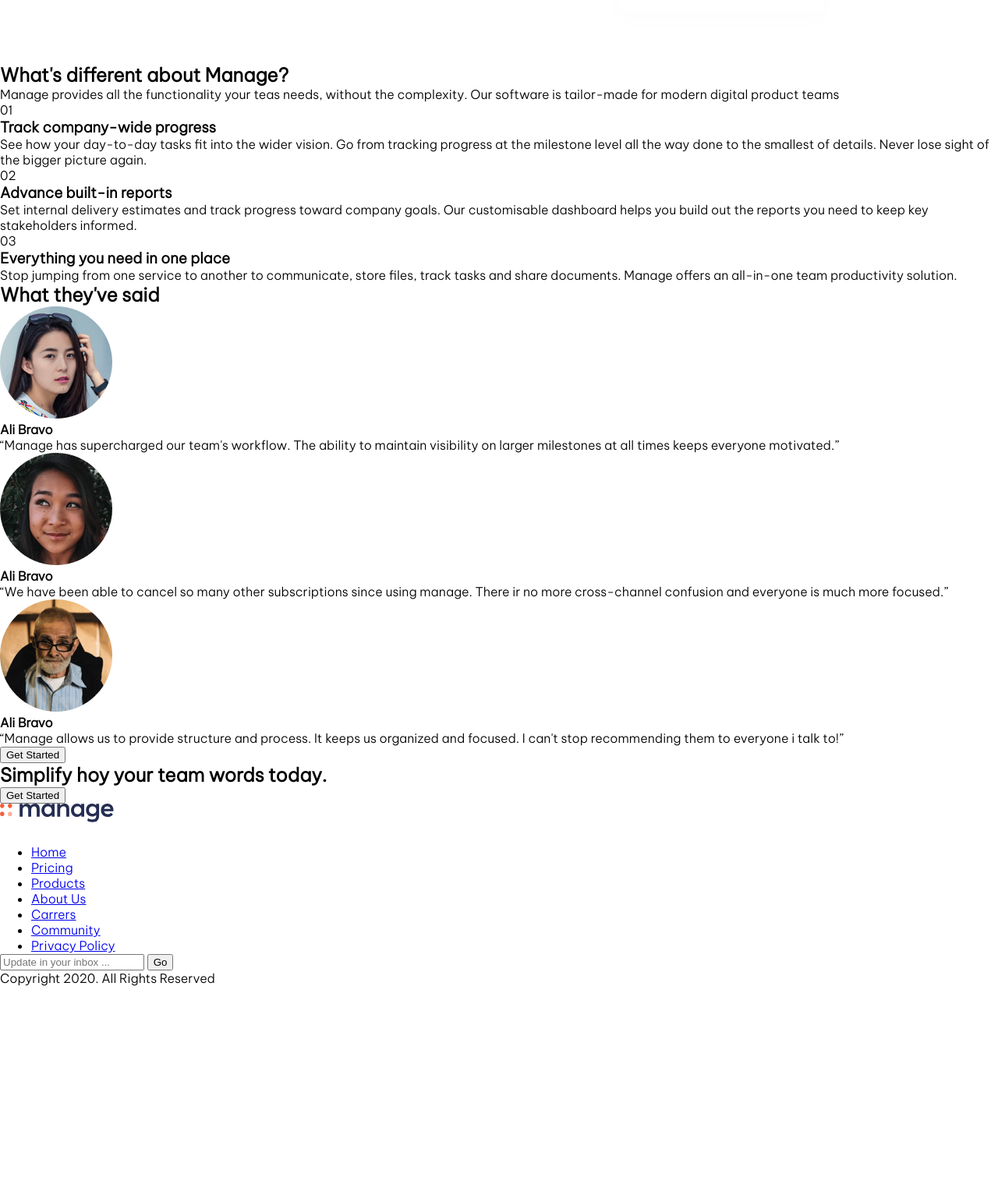
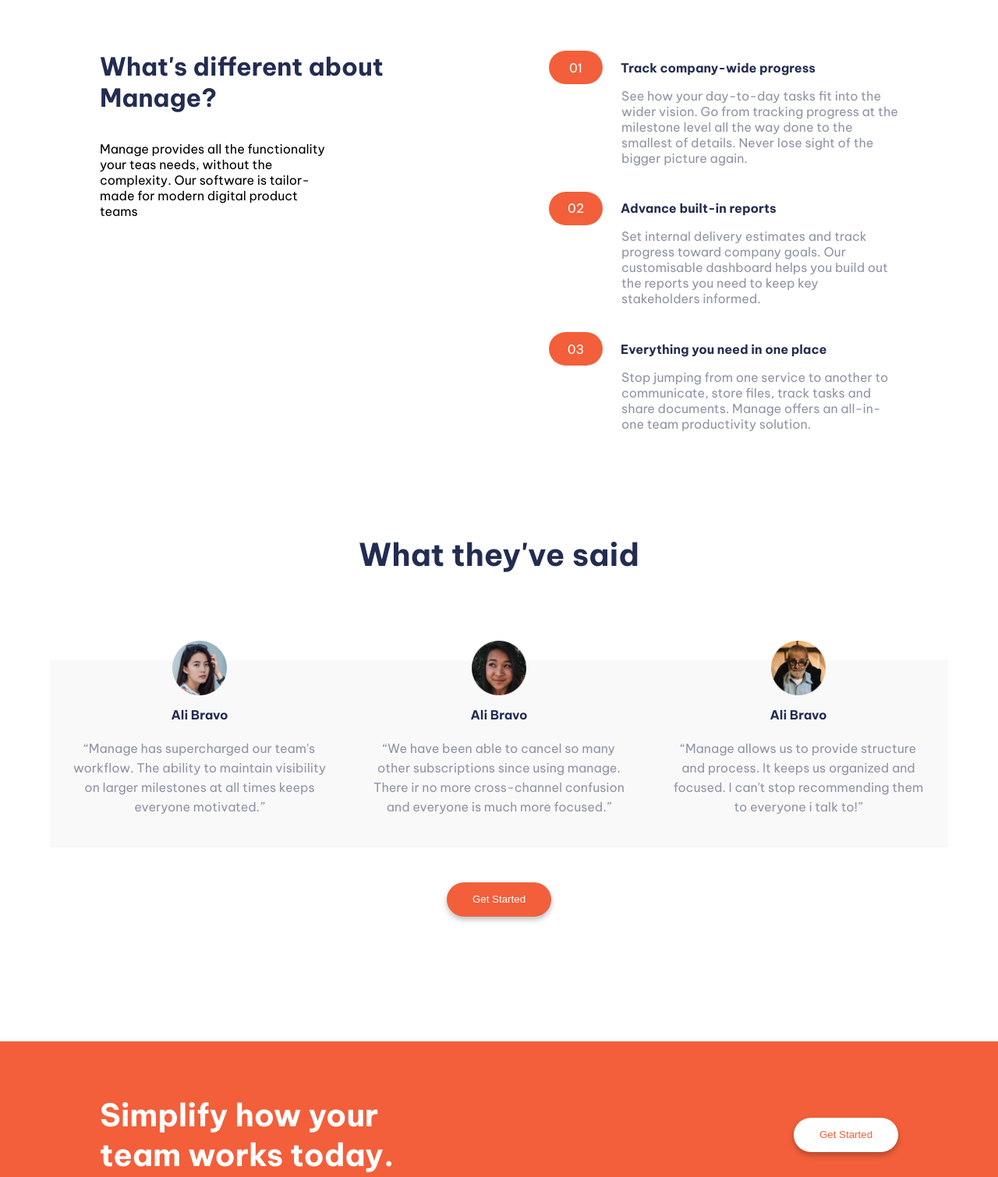
Before and after one commit to azlen15/final-front1, a plain HTML site: page index.html in a window 1280 px wide. Shown: the part 719-2229 px from the top of the page at 78% size. Before the commit the page ends 1984 px from the top, so only its background shows below. Drawn offline with Linux system fonts and the light colour scheme.

Commit message:
pagina desktop terminada

```diff
--- a/css/style.css
+++ b/css/style.css
@@ -1,34 +1,42 @@
 *{
     margin: 0;
     box-sizing: border-box;
+    padding: 0;
 }
 body{
-    background-image: url("bg-simplify-section-desktop.svg");
     font-size: 16px;
     font-family: 'Be Vietnam Pro';
+    font-weight: 500px;
 
 }
-nav{
-    height: 25vh;
+header nav{
+    height: 20vh;
     display: flex;
     justify-content: space-around;
     align-items: center;
 }
 
-nav ul{
+header nav h1{
+    display: none;
+}
+
+header nav ul{
     list-style: none;
     text-align: center;
 }
 
-nav ul li{
+header nav ul li{
     display: inline;
     margin-left: 28px;
 }
 
-nav ul li a{
+header nav ul li a{
     text-decoration: none;
     color: rgb(35, 44, 81);
-    font-weight: 500;
+}
+
+header a:hover{
+    color: rgb(143, 148, 167);
 }
 
 .boton{
@@ -39,28 +47,257 @@ nav ul li a{
     color: white;
     background-color: rgb(242, 95, 58);
     box-shadow: 0px 4px 7px rgba(0, 0, 0, 0.25);
+    font-weight: 500;
+    cursor: pointer;
+}
+
+.boton:hover{
+    background-color: rgb(248, 133, 104);
 }
 
 .home{
     display: flex;
-    flex-direction: row;
-    justify-content: space-around;
+    flex-wrap: wrap;
+    justify-content: space-between;
     align-items: center;
     align-content: center;
-    height: 75vh;
+    margin: 0 10vw;
 }
 
 .home article{
-    width: 439px;
-    height: auto;
+    width: 31.5vw;
 }
 
-.home article h1{
-    font-size: 58px;
+.home article h2{
+    color: rgb(35, 44, 81);
+    font-size: 3.5em;
+    font-weight: 700;
+    letter-spacing: -0.035em;
+}
+
+.home article p{
+    margin: 28px 89px 28px 0px;
+}
+
+.about{
+    display: flex;
+    flex-wrap: wrap;
+    justify-content: space-between;
+    margin: 99px 10vw;
+}
+
+.about article.info{
+    width: 31vw;
+}
+
+.about article.info h3{
+    color:rgb(35, 44, 81);
+    font-size: 2em;
     font-weight: 700;
 }
 
-.home article p{
-    width: 350px;
+.about article.info p{
+    margin: 36px 96px 0 0;
+}
 
+.about article.lista{
+    width: 35vw;
 }
+
+.about article.lista div span{
+    display: flex;
+    align-items: center;
+}
+
+.about article.lista div span p{
+    color: white;
+    display: flex;
+    justify-content: center;
+    align-items: center;
+    width: 69px;
+    height: 43px;
+    border-radius: 30px;
+    background-color: rgb(242, 95, 58);
+    margin: 0;
+}
+
+.about article.lista div span h4{
+    margin-left: 23px;
+    color: rgb(35, 44, 81);
+}
+
+.about article.lista div p{
+    margin: 4.5px 0 33px 93px;
+    color: rgb(143, 148, 167);
+    text-align: left;
+}
+
+.testimonios{
+    display: flex;
+    flex-direction: column;
+    justify-content: center;
+    align-items: center;
+}
+
+.testimonios h2{
+    font-size: 2.5em;
+    color:rgb(35, 44, 81);
+    text-align: center;
+}
+
+.testimonios article{
+    display: flex;
+    margin: 110px 0 45px 0;
+}
+
+.testimonios article div{
+    background-color: rgb(249, 249, 249);
+    height: 30vh;
+    width: 30vw;
+    display: flex;
+    flex-direction: column;
+    justify-content: end;
+    align-items: center;
+    padding: 0 28px 39px ;
+    position: relative;
+}
+
+.testimonios article div img{
+    height: 70px;
+    position: absolute;
+    bottom: 195px;
+}
+
+.testimonios article div h4{
+    color: rgb(35, 44, 81);
+}
+
+.testimonios article div p{
+    color: rgb(143, 148, 167);
+    line-height: 156.6%;
+    margin-top: 21px;
+    text-align: center;
+}
+
+.prefooter{
+    align-items: center;
+    background-color: rgb(242, 95, 58);
+    display: flex;
+    height: 30vh;
+    justify-content: space-between;
+    margin-top: 20vh;
+    padding: 0 10vw;
+}
+
+.prefooter h2{
+    color:white;
+    font-size: 2.5em;
+    width: 33.5vw;
+}
+
+.prefooter .btnPrefooter{
+    height: 44px;
+    width: 134px;
+    border: 0px;
+    border-radius: 50vh;
+    color: rgb(242, 95, 58);
+    background-color: white;
+    box-shadow: 0px 4px 7px rgba(0, 0, 0, 0.25);
+    font-weight: 500;
+    cursor: pointer;
+}
+
+.prefooter .btnPrefooter:hover{
+    color:rgb(248, 133, 104);
+}
+
+footer{
+    background-color: rgb(29, 30, 37);
+    height: 32vh;
+    position: relative;
+}
+
+footer section{
+    display: flex;
+    height: inherit;
+    justify-content: space-between;
+    margin: 0 10vw;
+    padding: 53px 0 67px;
+    position: relative;
+}
+
+footer section ul{
+    list-style: none;
+}
+
+
+footer .logoYRedes{
+    display: flex;
+    flex-direction: column;
+    justify-content: space-between;
+}
+
+footer .logoYRedes ul{
+    display: flex;
+    justify-content: space-between;
+    align-items: center;
+}
+
+footer .logoYRedes ul li{
+    color: white;
+    display: inline;
+    font-size: 1.3em;
+}
+
+footer .logoYRedes ul li:hover{
+    color: rgb(242, 95, 58);
+}
+
+footer .navFooter nav{
+    display: flex;
+    flex-direction: column;
+    justify-content: space-between;
+}
+
+footer .navFooter nav a{
+    color: white;
+    text-decoration: none;
+    margin-bottom: 12px;
+    font-weight: 400;
+}
+footer .navFooter nav a:hover{
+    color: rgb(242, 95, 58);
+}
+
+footer form input{
+    background-color: white;
+    border: none;
+    border-radius: 50vh;
+    padding: 12.5px 0 12.5px 10px;
+    height: 44px;
+}
+
+footer form button{
+    height: 42px;
+    width: 63px;
+    border: 0;
+    border-radius: 50vh;
+    color: white;
+    background-color: rgb(242, 95, 58);
+    box-shadow: 0px 4px 7px rgba(0, 0, 0, 0.25);
+    font-weight: 500;
+    cursor: pointer;
+}
+
+footer form button:hover{
+    background-color: rgb(248, 133, 104);
+}
+
+footer p{
+    color: rgb(143, 148, 167);
+    position: absolute;
+    bottom: 52px;
+    right: 0.10px;
+}
+
+/* ----- media queries ----- */
--- a/index.html
+++ b/index.html
@@ -6,12 +6,14 @@
     <meta name="viewport" content="width=device-width, initial-scale=1.0">
     <link rel="preconnect" href="https://fonts.googleapis.com">
 <link rel="preconnect" href="https://fonts.gstatic.com" crossorigin>
-<link href="https://fonts.googleapis.com/css2?family=Be+Vietnam+Pro:wght@300&display=swap" rel="stylesheet">
+<link href="https://fonts.googleapis.com/css2?family=Be+Vietnam+Pro:wght@400;500;700&display=swap" rel="stylesheet">
     <link href="css/style.css" rel="stylesheet">
+    <link rel="stylesheet" href="https://cdnjs.cloudflare.com/ajax/libs/font-awesome/6.1.1/css/all.min.css" integrity="sha512-KfkfwYDsLkIlwQp6LFnl8zNdLGxu9YAA1QvwINks4PhcElQSvqcyVLLD9aMhXd13uQjoXtEKNosOWaZqXgel0g==" crossorigin="anonymous" referrerpolicy="no-referrer" />
     <title>Final FE1</title>
 </head>
 <body>
-    <nav>
+    <header><nav>
+        <h1>manage</h1>
         <img src="img/logo.svg">
         <ul>
             <li><a href="#">Pricing</a></li>
@@ -22,9 +24,10 @@
         </ul>
         <button class="boton">Get Started</button>
     </nav>
+</header>
     <section class="home">
         <article>
-            <h1>Bring everyone together to build better products</h1>
+            <h2>Bring everyone together to build better products.</h2>
             <p>Manage makes it simple for software teams to plan day-to-day tasks while keeping the large team goals in view</p>
             <button class="boton">Get Started</button>
         </article>
@@ -32,24 +35,30 @@
     </section>
 
     <section class="about">
-        <article>
-            <h2>What's different about Manage? </h2>
+        <article class="info">
+            <h3>What's different about Manage? </h3>
             <p>Manage provides all the functionality your teas needs, without the complexity. Our software is tailor-made for modern digital product teams</p>
         </article>
-        <article>
+        <article class="lista">
             <div>
-                <p>01</p>
-                <h3>Track company-wide progress</h3>
-                <p class="descrip">See how your day-to-day tasks fit into the wider vision. Go from tracking progress at the milestone level all the way done to the smallest of details. Never lose sight of the bigger picture again.</p>
+                <span>
+                    <p>01</p>
+                    <h4>Track company-wide progress</h4>
+                </span>
+                <p>See how your day-to-day tasks fit into the wider vision. Go from tracking progress at the milestone level all the way done to the smallest of details. Never lose sight of the bigger picture again.</p>
             </div>
             <div>
+                <span>
                 <p>02</p>
-                <h3>Advance built-in reports</h3>
+                <h4>Advance built-in reports</h4>
+                </span>
                 <p class="descrip">Set internal delivery estimates and track progress toward company goals. Our customisable dashboard helps you build out the reports you need to keep key stakeholders informed.</p>
             </div>
             <div>
+                <span>
                 <p>03</p>
-                <h3>Everything you need in one place</h3>
+                <h4>Everything you need in one place</h4>
+                </span>
                 <p class="descrip">Stop jumping from one service to another to communicate, store files, track tasks and share documents. Manage offers an all-in-one team productivity solution.</p>
             </div>
         </article>
@@ -73,43 +82,45 @@
                 <p>“Manage allows us to provide structure and process. It keeps us organized and focused. I can't stop recommending them to everyone i talk to!”</p>
             </div>
         </article>
-        <button>Get Started</button>
+        <button class="boton">Get Started</button>
     </section>
     <section class="prefooter">
-        <h2>Simplify hoy your team words today.</h2>
-        <button>Get Started</button>
+        <h2>Simplify how your team works today.</h2>
+        <button class="btnPrefooter">Get Started</button>
     </section>
     <footer>
         <section>
-            <article>
-                <img src="img/logo.svg">
-            <div>
-                <img src="img/icon-facebook.svg">
-                <img src="img/icon-youtube.svg">
-                <img src="img/icon-twitter.svg">
-                <img src="img/icon-pinterest.svg">
-                <img src="img/icon-instagram.svg">
-            </div>
-            </article>
-            <article>
+            <article class="logoYRedes">
+                <img src="img/logo-blanco.svg">
                 <ul>
-                    <li><a href="#">Home</a></li>
-                    <li><a href="#">Pricing</a></li>
-                    <li><a href="#">Products</a></li>
-                    <li><a href="#">About Us</a></li>
-                </ul>
-                <ul>
-                    <li><a href="#">Carrers</a></li>
-                    <li><a href="#">Community</a></li>
-                    <li><a href="#">Privacy Policy</a></li>
+                    <li><i class="fa-brands fa-facebook-square"></i></li>
+                    <li><i class="fa-brands fa-youtube"></i></li>
+                    <li><i class="fa-brands fa-twitter"></i></li>
+                    <li><i class="fa-brands fa-pinterest"></i></li>
+                    <li><i class="fa-brands fa-instagram"></i></li>
                 </ul>
             </article>
+            <article class="navFooter">
+                <nav>
+                    <a href="#">Home</a>
+                    <a href="#">Pricing</a>
+                    <a href="#">Products</a>
+                    <a href="#">About Us</a>
+                </nav>
+            </article>
+            <article class="navFooter">
+                <nav>
+                    <a href="#">Carrers</a>
+                    <a href="#">Community</a>
+                    <a href="#">Privacy Policy</a>
+                </nav>
+            </article>
             <form>
-                <input type="text" placeholder="Update in your inbox ...">
-                <button>Go</button>
+                <input type="email" placeholder="Update in your inbox...">
+                <button type="submit">Go</button>
             </form>
+            <p>Copyright 2020. All Rights Reserved</p>
         </section>
-        <p>Copyright 2020. All Rights Reserved</p>
     </footer>
 </body>
 </html>
```
Also changed, not shown: img/logo-blanco.svg (added).
